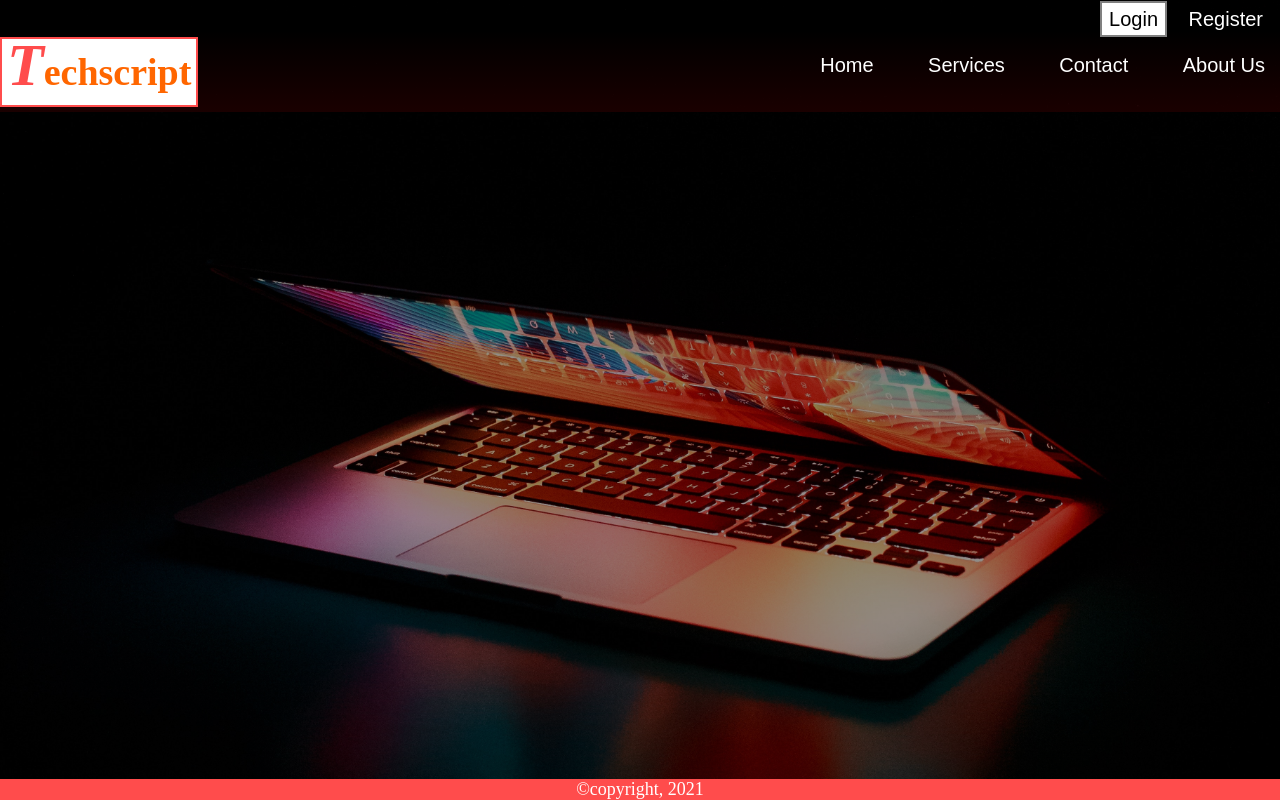
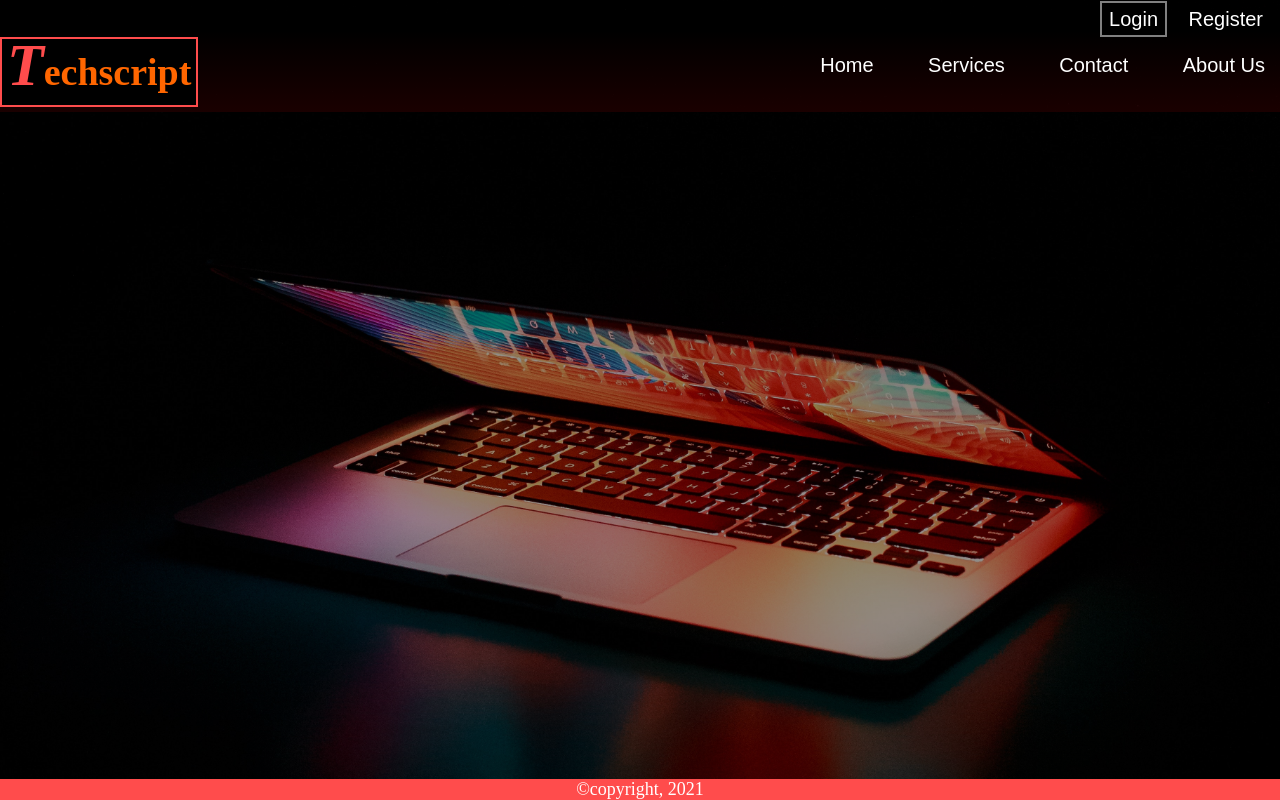
Before and after one commit to Oguntayo/oguntayo, a plain HTML site: page index.html in a window 1280 px wide. In both pictures the pointer is over the link "Login". Drawn offline with Linux system fonts and the light colour scheme.

Commit message:
Update style.css

```diff
--- a/style.css
+++ b/style.css
@@ -3,7 +3,7 @@
     padding: 0;
 }
 body {
-    background: linear-gradient(to top,rgba(0,0,0,0.4),rgba(0,0,0,0.4)),url('/image/nine.jpg');
+    background: linear-gradient(to top,rgba(0,0,0,0.4),rgba(0,0,0,0.4)),url('image/nine.jpg');
 background-repeat: no-repeat;
 background-position: center;
   background-attachment: fixed;
@@ -65,8 +65,8 @@ background: linear-gradient(
   padding:10px 5px ;
 }
 .navmenu li a:hover,.navlinks li a:hover{
-    background-color: white;
- color: black;
+    background-color:black;
+ color: white;
   border: 2px solid grey;
   padding: ;
   text-align: center;
@@ -151,7 +151,7 @@ background: linear-gradient(
     color:  #ff6600;
     font-size: 38px;
     text-align: ;
-    background-color: white;
+    background-color: black;
     padding: 12px 5px;
     border: 2px solid #ff4c4c;
 }
```
